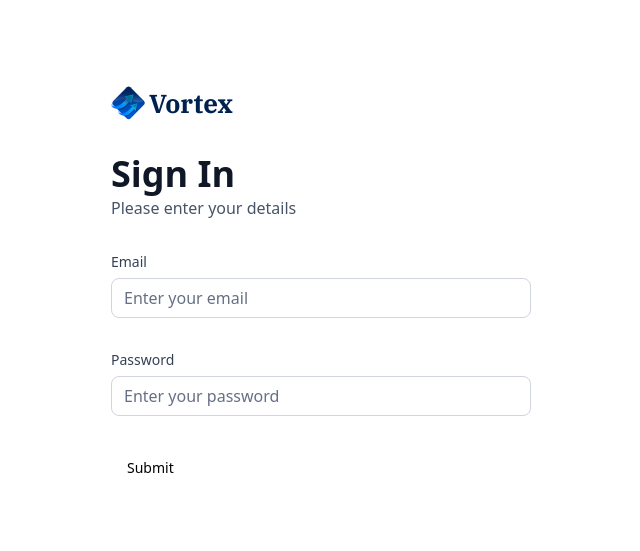
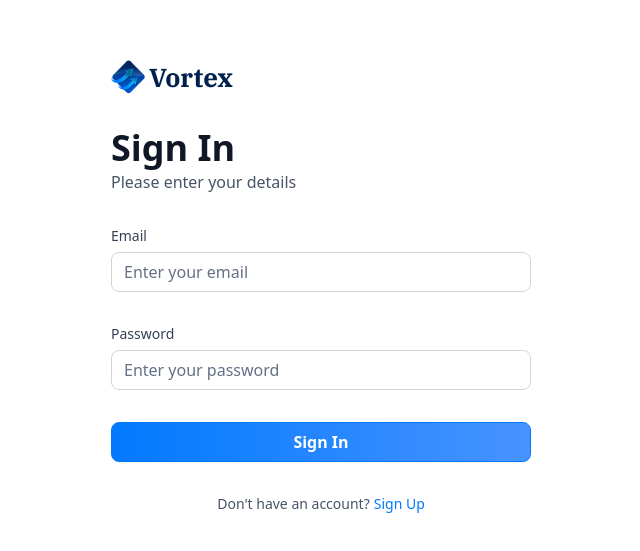
Before and after one commit to deli123/Vortex, a Next.js app: page /sign-in in a window 1280 px wide. Shown: the part 113-664 px from the top of the page, without its empty margins (319-959 px from the left). Built offline with nearby package versions, Linux system fonts and the light colour scheme.

Commit message:
Add loading state on submit and footer to form

```diff
--- a/components/AuthForm.tsx
+++ b/components/AuthForm.tsx
@@ -12,9 +12,11 @@
 import { Form } from "@/components/ui/form";
 import CustomInput from "./CustomInput";
 import { authFormSchema } from "@/lib/utils";
+import { Loader2 } from "lucide-react";
 
 const AuthForm = ({ type }: { type: string }) => {
   const [user, setUser] = useState(null);
+  const [isLoading, setIsLoading] = useState(false);
 
   // 1. Define your form.
   const form = useForm<z.infer<typeof authFormSchema>>({
@@ -29,7 +31,9 @@
   function onSubmit(values: z.infer<typeof authFormSchema>) {
     // Do something with the form values.
     // ✅ This will be type-safe and validated.
+    setIsLoading(true);
     console.log(values);
+    setIsLoading(false);
   }
 
   return (
@@ -60,6 +64,7 @@
       {user ? (
         <div className="flex flex-col gap-4">{/* PlaidLink */}</div>
       ) : (
+        <>
           <Form {...form}>
             <form onSubmit={form.handleSubmit(onSubmit)} className="space-y-8">
               <CustomInput
@@ -74,9 +79,37 @@
                 label="Password"
                 placeholder="Enter your password"
               />
-            <Button type="submit">Submit</Button>
+              <div className="flex flex-col gap-4">
+                <Button type="submit" disabled={isLoading} className="form-btn">
+                  {isLoading ? (
+                    <>
+                      <Loader2 size={20} className="animate-spin" />
+                      &nbsp;Loading...
+                    </>
+                  ) : type === "sign-in" ? (
+                    "Sign In"
+                  ) : (
+                    "Sign Up"
+                  )}
+                </Button>
+              </div>
             </form>
           </Form>
+
+          <footer className="flex justify-center gap-1">
+            <p className="text-14 font-normal text-gray-600">
+              {type === "sign-in"
+                ? "Don't have an account?"
+                : "Already have an account?"}
+            </p>
+            <Link
+              className="form-link"
+              href={type === "sign-in" ? "/sign-up" : "/sign-in"}
+            >
+              {type === "sign-in" ? "Sign Up" : "Sign In"}
+            </Link>
+          </footer>
+        </>
       )}
     </section>
   );
```
Lines whose indentation alone changed are shown as unchanged.
